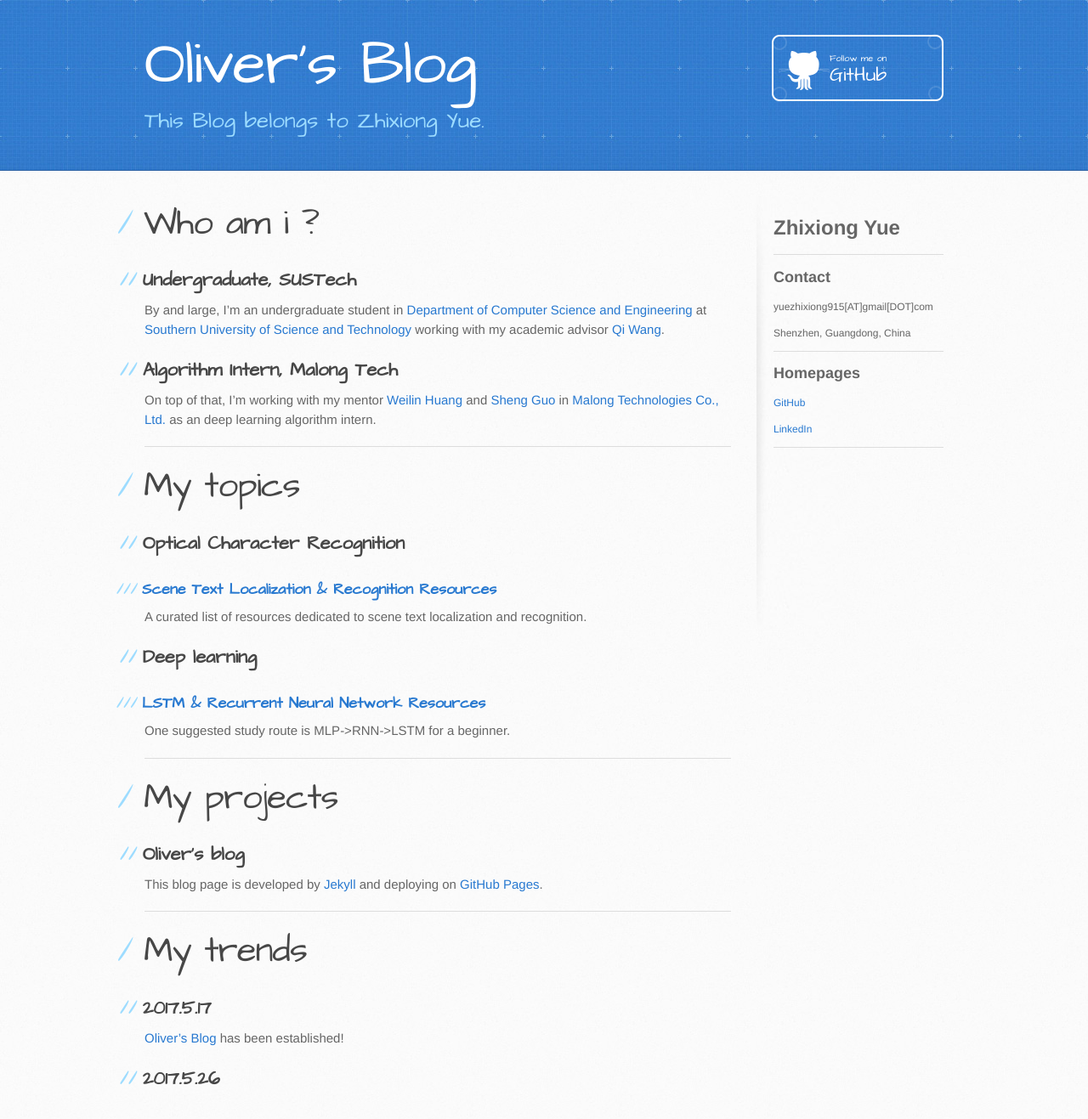
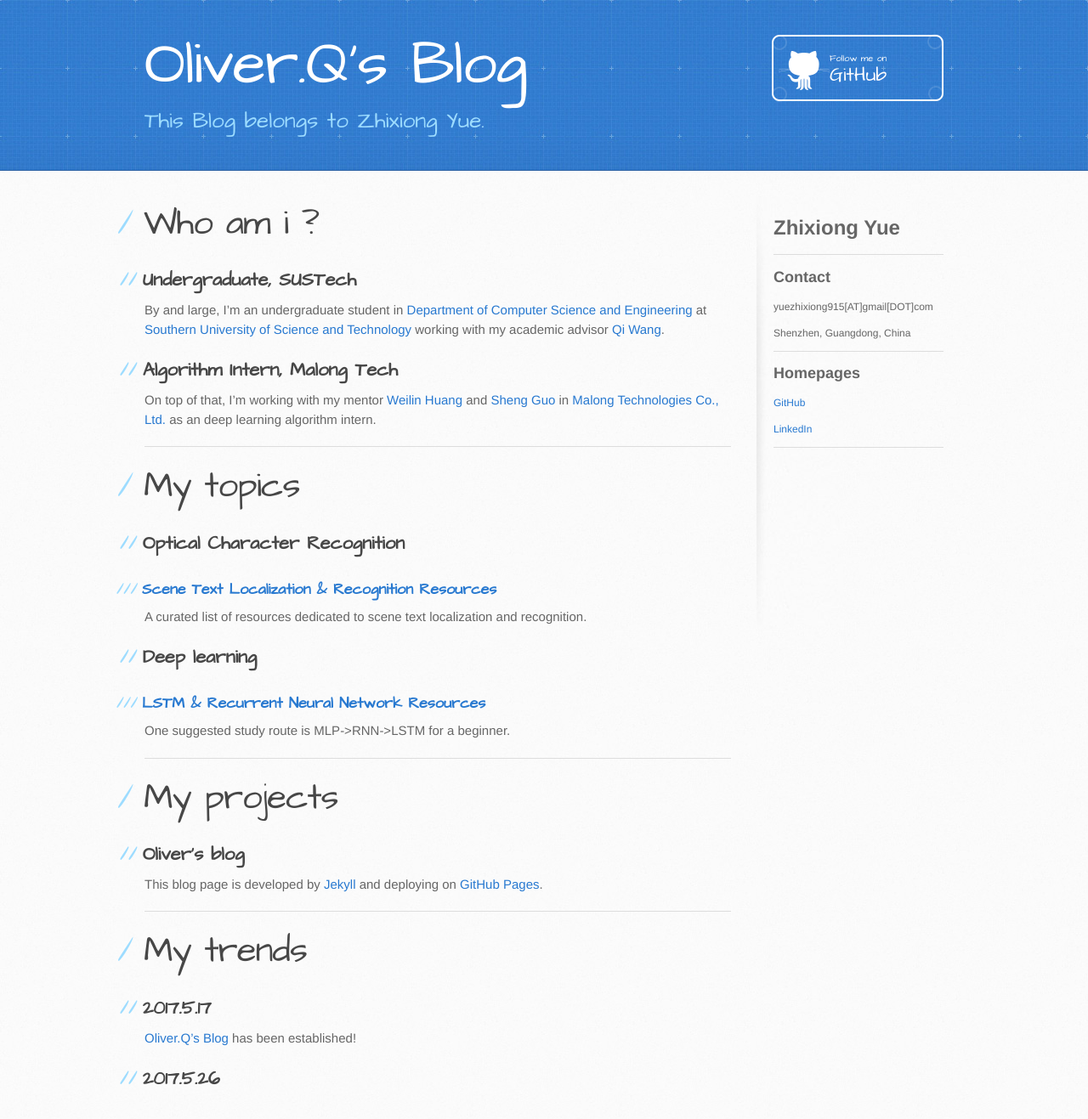
Before and after one commit to yuezhixiong/yuezhixiong.github.io, a Jekyll site: the page built from index.md, in a window 1280 px wide. Shown: the whole page at 85% size. Built offline with Jekyll 4.4.1, drawn with Linux system fonts in a browser that asks for light colours; our own code applies the rules of GitHub Pages for plain Markdown files.

```diff
--- a/_config.yml
+++ b/_config.yml
@@ -1,4 +1,4 @@
-title: Oliver's Blog
+title: Oliver.Q's Blog
 description: This Blog belongs to Zhixiong Yue.
 show_downloads: false
 google_analytics: UA-99330599-1
--- a/index.md
+++ b/index.md
@@ -36,6 +36,6 @@ This blog page is developed by [Jekyll](http://jekyll.com.cn/) and deploying on
 # [](#header-1)My trends
 
 ## [](#header-2)2017.5.17
-[Oliver's Blog](https://oliver-q.github.io/) has been established!
+[Oliver.Q's Blog](https://oliver-q.github.io/) has been established!
 
 ## [](#header-2)2017.5.26
```
